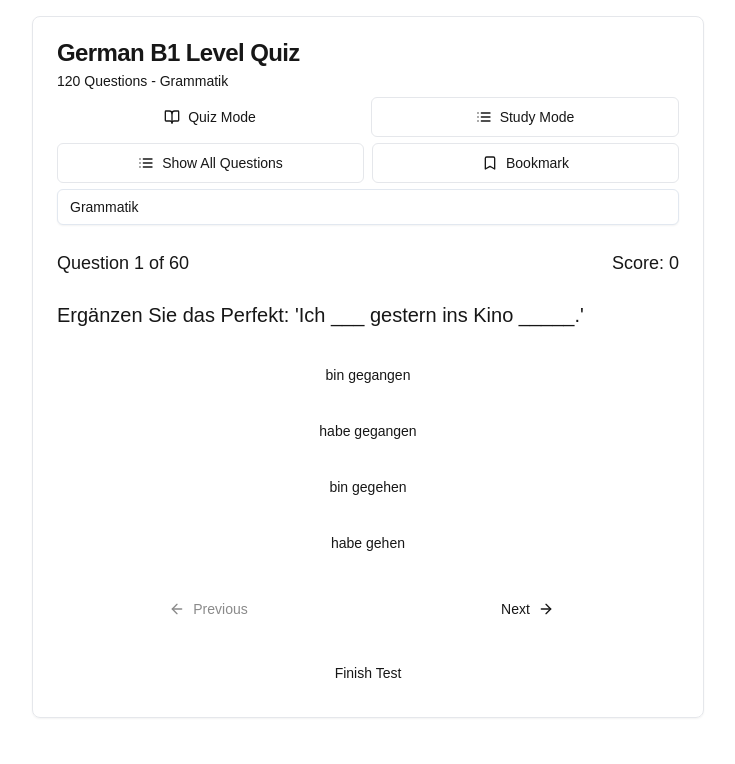
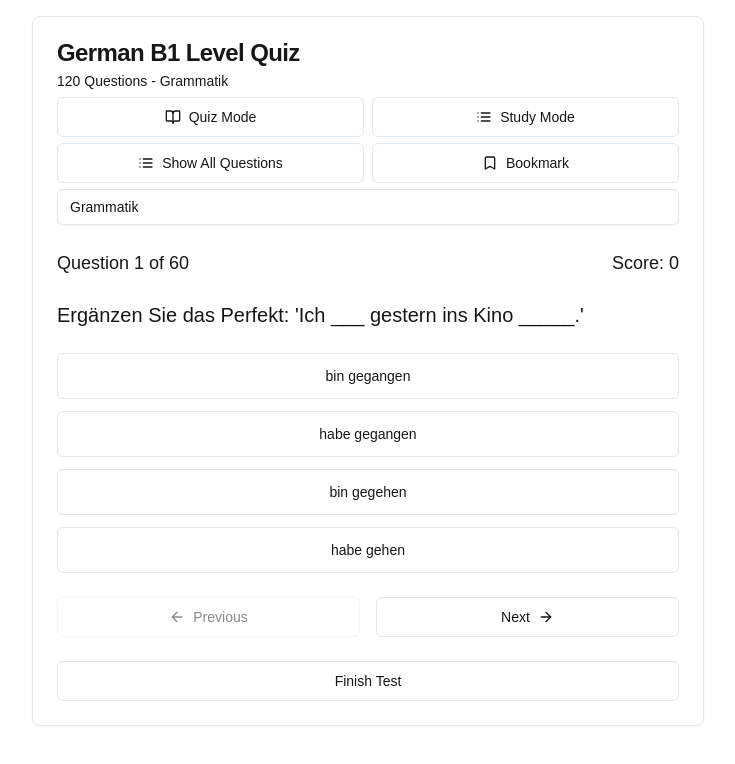
Before and after one commit to tubatezer/german-quiz, a Next.js app: page / in a window 1280 px wide. Shown: the top 764 px of the page, without its empty margins (272-1007 px from the left). Built offline with nearby package versions, Linux system fonts and the light colour scheme.

Commit message:
button ui

```diff
--- a/src/components/GermanQuiz.jsx
+++ b/src/components/GermanQuiz.jsx
@@ -1,5 +1,5 @@
 "use client";
-import React, { useState, useEffect } from 'react';
+import React, { useState } from 'react';
 import { Card, CardContent, CardHeader, CardTitle, CardDescription } from '@/components/ui/card.jsx';
 import { Button } from '@/components/ui/button.jsx';
 import { AlertCircle, CheckCircle, ArrowLeft, ArrowRight, List, BookOpen, Bookmark, X } from 'lucide-react';
@@ -105,7 +105,7 @@ const GermanQuiz = () => {
                   <Button
                     key={idx}
                     variant="outline"
-                    className={`text-left justify-start h-auto py-2 ${
+                    className={`text-left justify-start h-auto py-2 px-4 border border-slate-200 ${
                       userAnswers[`${catKey}-${idx}`] ? 'border-green-500' : ''
                     } ${bookmarkedQuestions[`${catKey}-${idx}`] ? 'bg-yellow-50' : ''}`}
                     onClick={() => {
@@ -138,14 +138,14 @@ const GermanQuiz = () => {
           <Button
             variant={studyMode === 'quiz' ? 'default' : 'outline'}
             onClick={() => setStudyMode('quiz')}
-            className="flex-1"
+            className="flex-1 border border-slate-200"
           >
             <BookOpen className="mr-2 h-4 w-4" /> Quiz Mode
           </Button>
           <Button
             variant={studyMode === 'study' ? 'default' : 'outline'}
             onClick={() => setStudyMode('study')}
-            className="flex-1"
+            className="flex-1 border border-slate-200"
           >
             <List className="mr-2 h-4 w-4" /> Study Mode
           </Button>
@@ -155,14 +155,14 @@ const GermanQuiz = () => {
           <Button
             variant="outline"
             onClick={() => setShowQuestionList(true)}
-            className="flex-1"
+            className="flex-1 border border-slate-200"
           >
             <List className="mr-2 h-4 w-4" /> Show All Questions
           </Button>
           <Button
             variant="outline"
             onClick={toggleBookmark}
-            className={`flex-1 ${bookmarkedQuestions[`${currentCategory}-${currentQuestion}`] ? 'bg-yellow-50' : ''}`}
+            className={`flex-1 border border-slate-200 ${bookmarkedQuestions[`${currentCategory}-${currentQuestion}`] ? 'bg-yellow-50' : ''}`}
           >
             <Bookmark className="mr-2 h-4 w-4" />
             {bookmarkedQuestions[`${currentCategory}-${currentQuestion}`] ? 'Bookmarked' : 'Bookmark'}
@@ -170,7 +170,7 @@ const GermanQuiz = () => {
         </div>
 
         <Select value={currentCategory} onValueChange={handleCategoryChange}>
-          <SelectTrigger className="w-full">
+          <SelectTrigger className="w-full border border-slate-200">
             <SelectValue placeholder="Select category" />
           </SelectTrigger>
           <SelectContent>
@@ -200,16 +200,17 @@ const GermanQuiz = () => {
                   <Button
                     key={index}
                     onClick={() => !showResult && handleAnswerSelect(option)}
-                    className={`w-full justify-start text-left h-auto py-3 ${
+                    className={`w-full justify-start text-left h-auto py-3 px-4 border ${
                       showResult
                         ? option === currentQuestions[currentQuestion].correctAnswer
-                          ? 'bg-green-500 hover:bg-green-600'
+                          ? 'bg-green-500 hover:bg-green-600 border-green-600 text-white'
                           : option === userAnswers[`${currentCategory}-${currentQuestion}`]
-                          ? 'bg-red-500 hover:bg-red-600'
-                          : 'bg-gray-100 hover:bg-gray-200'
-                        : ''
+                          ? 'bg-red-500 hover:bg-red-600 border-red-600 text-white'
+                          : 'bg-white hover:bg-slate-50 border-slate-200'
+                        : 'bg-white hover:bg-slate-50 border-slate-200'
                     }`}
                     disabled={showResult}
+                    variant="outline"
                   >
                     {option}
                     {showResult && option === currentQuestions[currentQuestion].correctAnswer && (
@@ -225,7 +226,7 @@ const GermanQuiz = () => {
 
               {showResult && (
                 <div className="mt-4 space-y-4">
-                  <div className="p-4 bg-gray-100 rounded-lg">
+                  <div className="p-4 bg-slate-50 rounded-lg border border-slate-200">
                     <p className="font-medium">Explanation:</p>
                     <p>{currentQuestions[currentQuestion].explanation}</p>
                   </div>
@@ -238,14 +239,16 @@ const GermanQuiz = () => {
             <Button
               onClick={goToPrevious}
               disabled={currentQuestion === 0}
-              className="flex-1"
+              className="flex-1 border border-slate-200"
+              variant="outline"
             >
               <ArrowLeft className="mr-2 h-4 w-4" /> Previous
             </Button>
             <Button
               onClick={goToNext}
               disabled={!currentQuestions || currentQuestion === currentQuestions.length - 1}
-              className="flex-1"
+              className="flex-1 border border-slate-200"
+              variant="outline"
             >
               Next <ArrowRight className="ml-2 h-4 w-4" />
             </Button>
@@ -253,7 +256,8 @@ const GermanQuiz = () => {
 
           <Button
             onClick={handleFinishTest}
-            className="w-full mt-4"
+            className="w-full mt-4 border border-slate-200"
+            variant="default"
           >
             Finish Test
           </Button>
```
